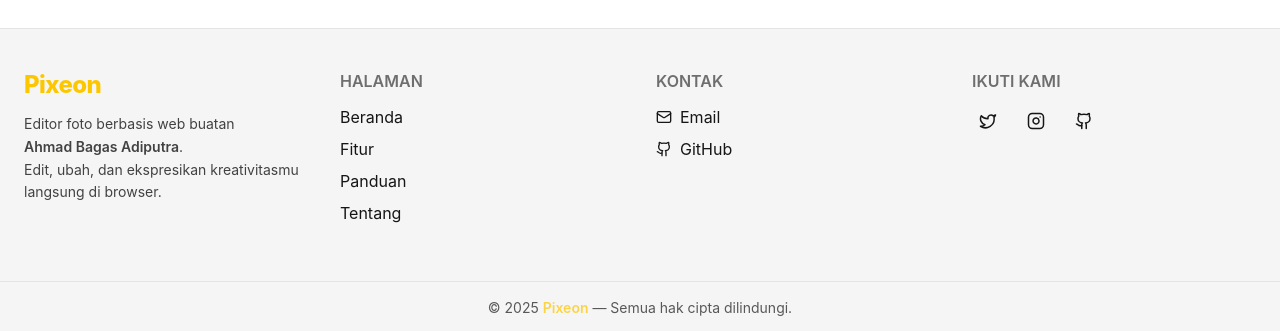
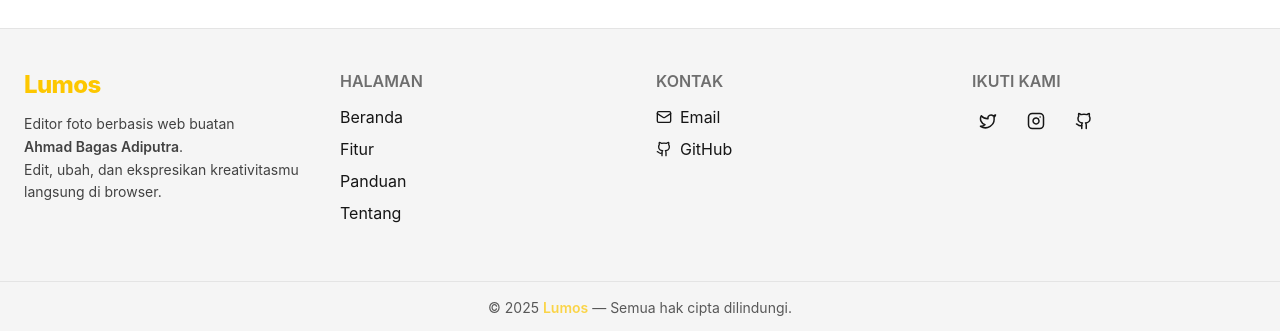
Before and after one commit to ahmadadptr001/lumos-photo-editor, a React (Vite) app: page / in a window 1280 px wide. Shown: the part 2430-2761 px from the top of the page. Built offline with nearby package versions, Linux system fonts and the light colour scheme.

Commit message:
perbaikan nama brand pada footer

```diff
--- a/src/components/Footer.jsx
+++ b/src/components/Footer.jsx
@@ -11,7 +11,7 @@
             to="/"
             className="text-2xl font-extrabold tracking-tight text-primary hover:text-secondary transition-colors"
           >
-            Pixeon
+            Lumos
           </Link>
           <p className="mt-3 text-sm opacity-80 leading-relaxed">
             Editor foto berbasis web buatan <br />
@@ -105,7 +105,7 @@
       <div className="border-t border-base-300 py-4 mt-4">
         <p className="text-center text-sm opacity-70">
           © {new Date().getFullYear()}{" "}
-          <span className="font-semibold text-primary">Pixeon</span> — Semua hak cipta dilindungi.
+          <span className="font-semibold text-primary">Lumos</span> — Semua hak cipta dilindungi.
         </p>
       </div>
     </footer>
```
